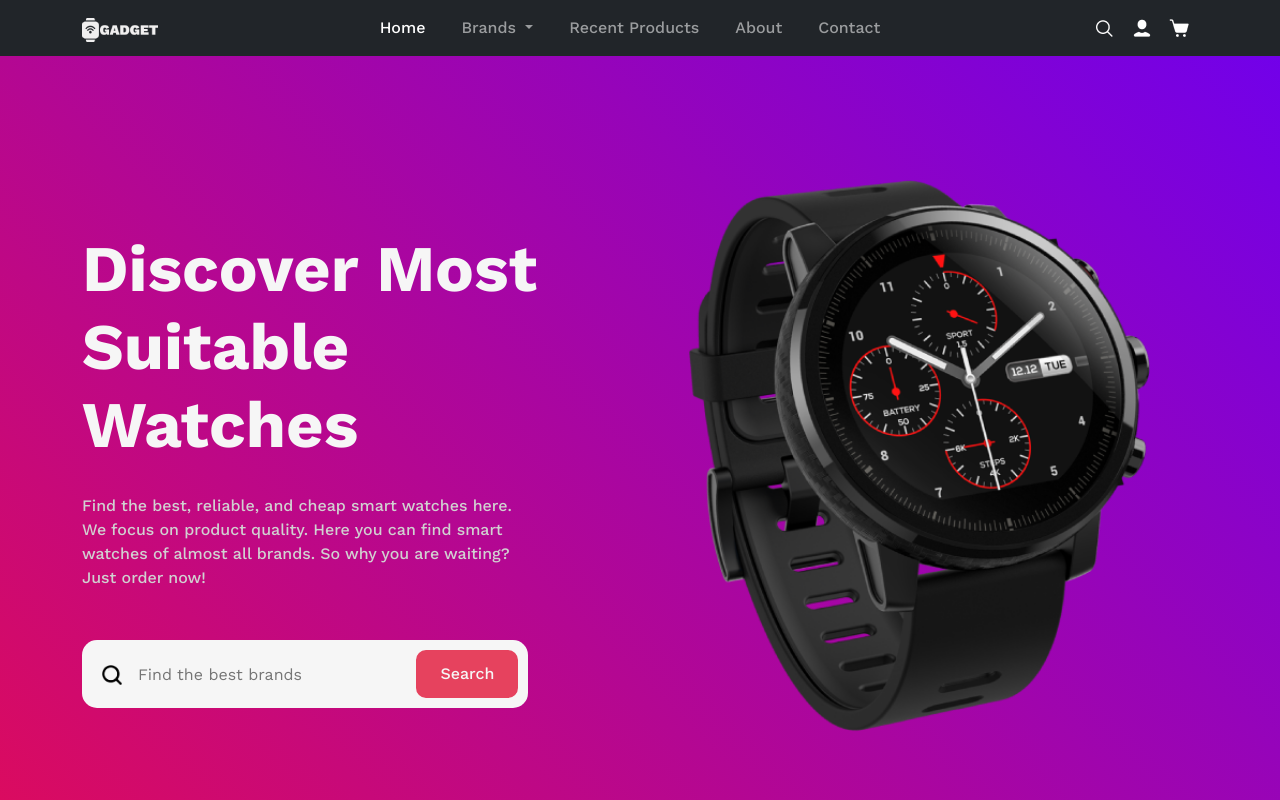
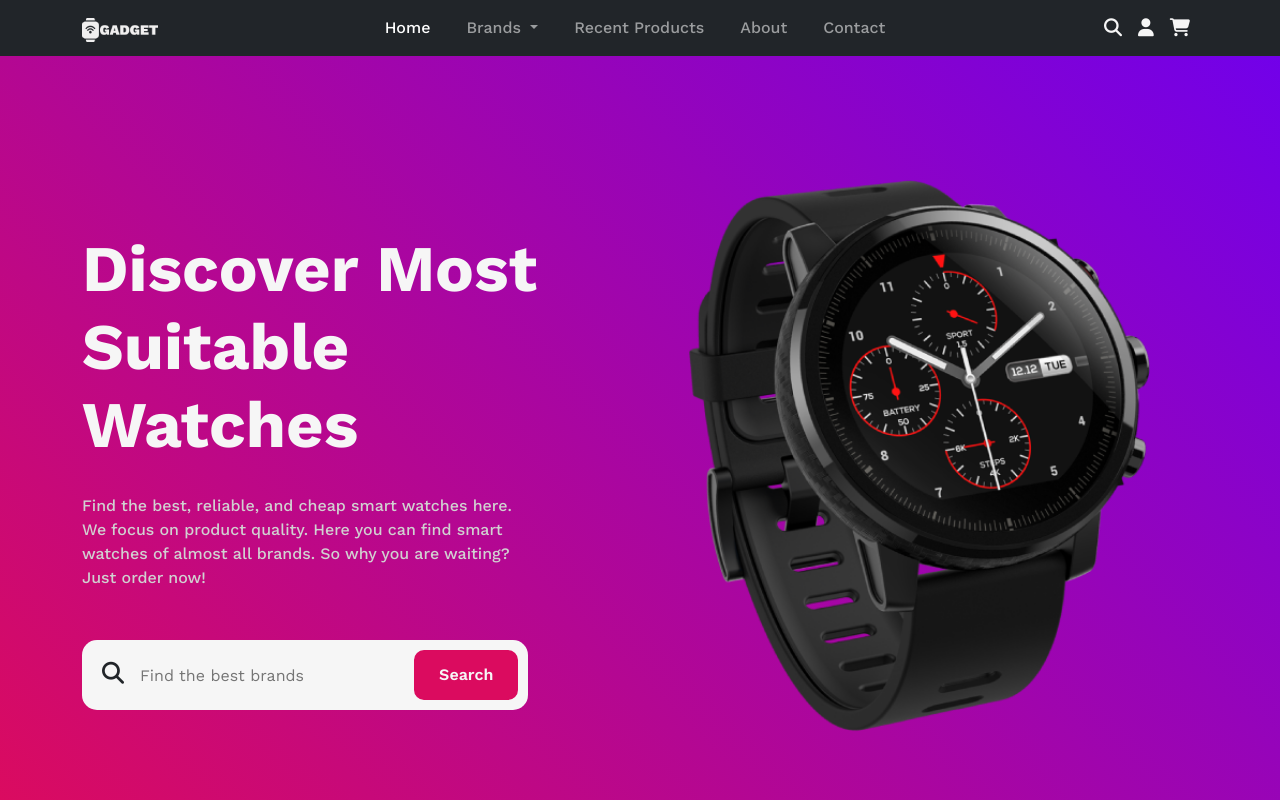
Before and after one commit to Jahid05/smart-watch, a plain HTML site: page index.html in a window 1280 px wide. Shown: the top 800 px of the page. Drawn offline with nearby package versions, Linux system fonts and the light colour scheme.

Commit message:
Update Icon

```diff
--- a/css/style.css
+++ b/css/style.css
@@ -13,7 +13,7 @@
                 Utility
 ****************************************/
 :root {
-    --main-color: #E6425E;
+    --main-color: #DB0B5F;
     --light-color: #F6F6F6;
     --bg-color: #FFFFFF;
     --gray-color: #d1d1d1;
@@ -43,8 +43,10 @@ section {
     margin: 0 10px;
 }
 
-.nav-icons img {
+.nav-icons i {
     margin: 0 8px;
+    font-size: 18px;
+    color: var(--light-color);
 }
 .dropdown-item:active {
     color: #fff;
@@ -91,9 +93,8 @@ section {
     padding: 10px 10px 10px 20px;
 }
 
-.search-icon img {
-    width: 20px;
-    height: 20px;
+.search-icon i {
+    font-size: 22px;
 }
 
 .banner-search input {
@@ -110,18 +111,18 @@ section {
     border: none;
     cursor: pointer;
     border-radius: 10px;
-    font-weight: 500;
+    font-weight: 600;
     font-size: 16px;
     padding: 10px 22px;
     color: var(--light-color);
-    border: 2px solid var(--main-color);
+    border: 3px solid var(--main-color);
     background-color: var(--main-color);
     transition: 0.3s all linear;
 }
 
 .banner-search .btn:hover {
     color: var(--main-color);
-    border: 2px solid var(--main-color);
+    border: 3px solid var(--main-color);
     background: transparent;
 }
 
@@ -225,7 +226,6 @@ section {
 
 .watch-card {
     background: var(--light-color);
-    border: 2px solid var(--bg-color);
     padding-top: 20px;
     border-radius: 20px;
 }
@@ -264,7 +264,7 @@ section {
     border: none;
     border-radius: 10px;
     background-color: var(--main-color);
-    border: 2px solid var(--main-color);
+    border: 3px solid var(--main-color);
     width: 100%;
     font-size: 20px;
     font-weight: 700;
@@ -274,7 +274,7 @@ section {
 }
 
 .buy-now:hover {
-    border: 2px solid var(--main-color);
+    border: 3px solid var(--main-color);
     background-color: transparent;
     color: var(--main-color);
 }
@@ -283,7 +283,7 @@ section {
     border: none;
     border-radius: 10px;
     background-color: var(--dark-color);
-    border: 2px solid var(--dark-color);
+    border: 3px solid var(--dark-color);
     width: 100%;
     font-size: 20px;
     font-weight: 700;
@@ -293,7 +293,7 @@ section {
 }
 
 .add-cart:hover {
-    border: 2px solid var(--dark-color);
+    border: 3px solid var(--dark-color);
     background-color: transparent;
     color: var(--dark-color);
 }
@@ -309,7 +309,7 @@ section {
     justify-content: center;
     border: none;
     border-radius: 10px;
-    border: 2px solid var(--main-color);
+    border: 3px solid var(--main-color);
     background-color: var(--main-color);
     font-size: 20px;
     font-weight: 700;
@@ -319,7 +319,7 @@ section {
 }
 
 .section-btn:hover {
-    border: 2px solid var(--main-color);
+    border: 3px solid var(--main-color);
     background-color: transparent;
     color: var(--main-color);
 }
--- a/index.html
+++ b/index.html
@@ -64,9 +64,9 @@
                             </li>
                         </ul>
                         <div class="nav-icons d-flex">
-                            <img src="./images/icon/search.png" alt="">
-                            <img src="./images/icon/person.png" alt="">
-                            <img src="./images/icon/shopping-cart.png" alt="">
+                            <i class="fa-solid fa-magnifying-glass"></i>
+                            <i class="fa-solid fa-user"></i>
+                            <i class="fa-solid fa-cart-shopping"></i>
                             </>
                         </div>
                     </div>
@@ -86,7 +86,7 @@
                     </p>
                     <div class="banner-search">
                         <span class="search-icon">
-                            <img src="./images/icon/black-search.png" alt="">
+                            <i class="fa-solid fa-magnifying-glass"></i>
                         </span>
                         <input type="search" placeholder="Find the best brands">
                         <button class="btn">Search</button>
```
Also changed, not shown: images/latest/latest-1.png (deleted), images/latest/latest-2.png (deleted), images/latest/latest-3.png (deleted).
